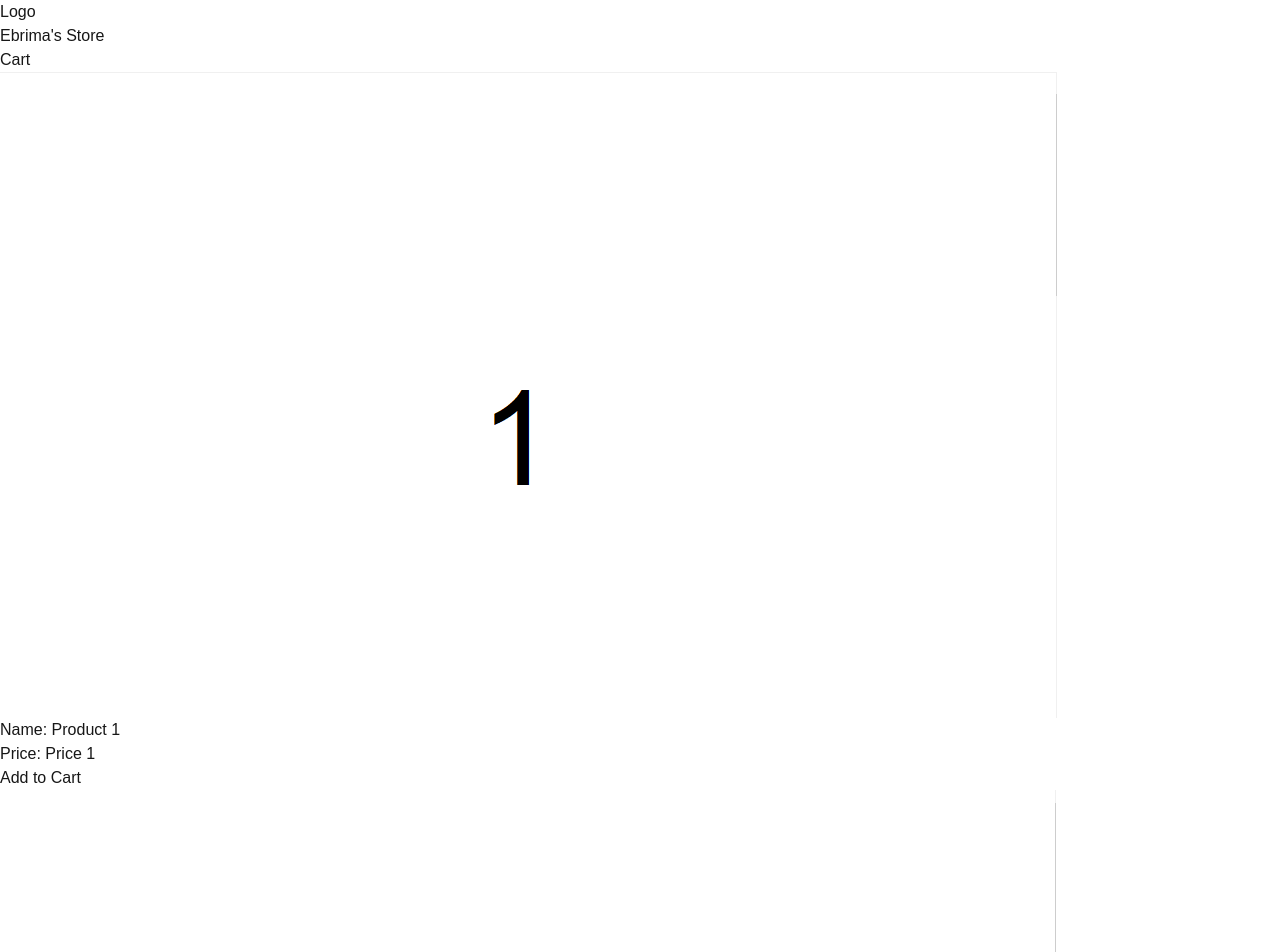
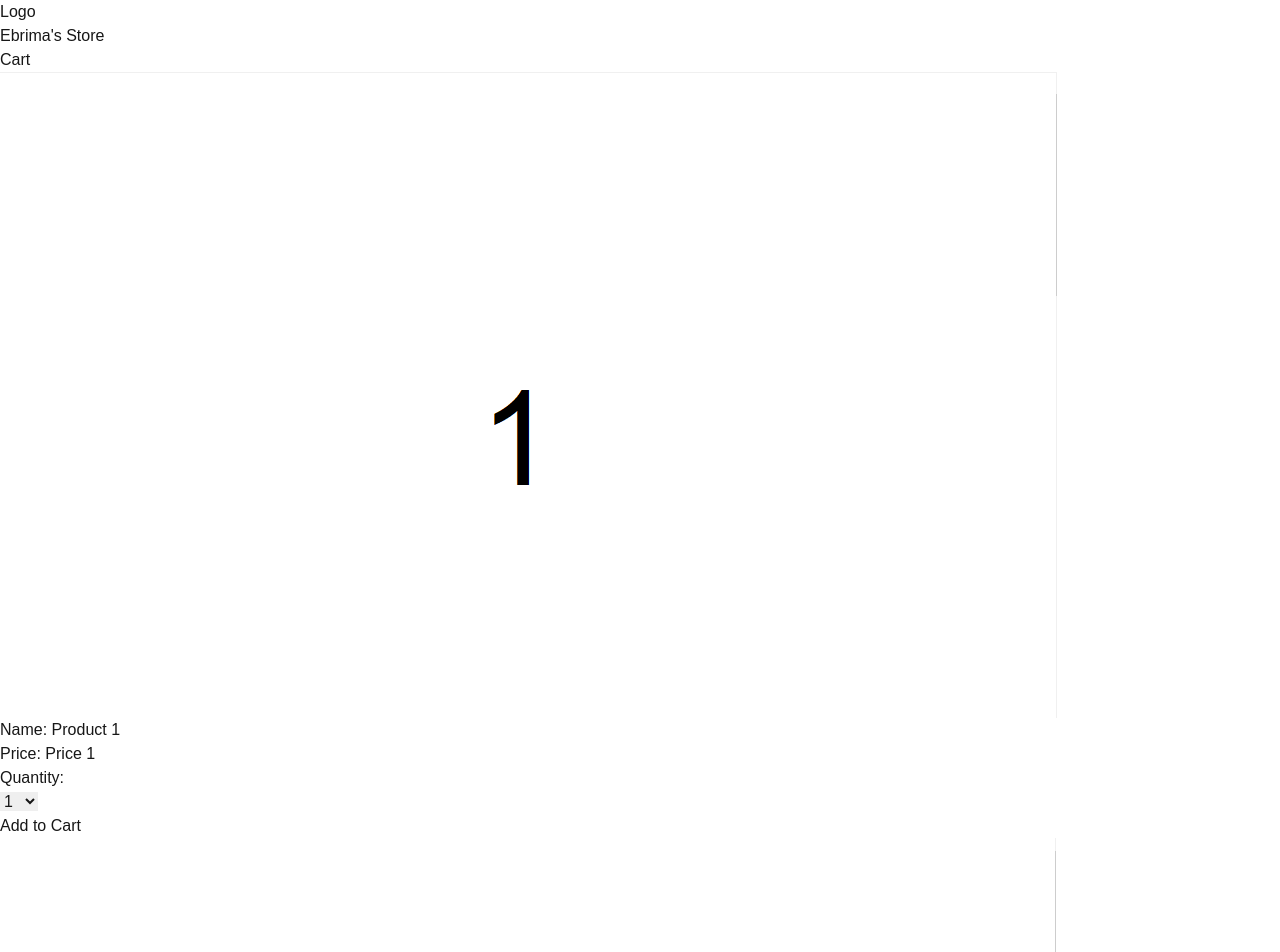
Before and after one commit to Ebrima-Mbye/limm-project, a Next.js app: page / in a window 1280 px wide. Shown: the top 952 px of the page. Built offline with nearby package versions, Linux system fonts and the light colour scheme.

Commit message:
Added and styled the quantity display... 10-12-24, 08:30, boys' new house.

```diff
--- a/src/app/components/Products.jsx
+++ b/src/app/components/Products.jsx
@@ -5,6 +5,10 @@ import products from "../data/products";
 import { addToCart } from "../data/cart";
 
 export default function Products() {
+  const quantityOptions = [];
+  for (let i = 0; i < 10; i++) {
+    quantityOptions.push(i + 1);
+  }
   function addProduct(i) {
     addToCart(i);
     notifyAdded(i);
@@ -35,6 +39,18 @@ export default function Products() {
             <p className="block ">Price: {product.price}</p>
           </div>
 
+          <div>
+            <p className="inline">Quantity: </p>
+            <select
+              className="p-0.5 font-bold text-orange-700 border-gray-500 border-2 rounded-md"
+              id="select"
+            >
+              {quantityOptions.map((optionValue) => (
+                <option className="">{optionValue}</option>
+              ))}
+            </select>
+          </div>
+
           <div className="mb-2 mt-4">
             <button
               id={product.id}
--- a/src/app/data/products.js
+++ b/src/app/data/products.js
@@ -1,13 +1,13 @@
-import photo1 from "../products-photos/1.png"
-import photo2 from "../products-photos/2.png"
-import photo3 from "../products-photos/3.png"
-import photo4 from "../products-photos/4.png"
-import photo5 from "../products-photos/5.png"
-import photo6 from "../products-photos/6.png"
-import photo7 from "../products-photos/7.png"
-import photo8 from "../products-photos/8.png"
-import photo9 from "../products-photos/9.png"
-import photo10 from "../products-photos/10.png"
+import photo1 from "../products-photos/1.png";
+import photo2 from "../products-photos/2.png";
+import photo3 from "../products-photos/3.png";
+import photo4 from "../products-photos/4.png";
+import photo5 from "../products-photos/5.png";
+import photo6 from "../products-photos/6.png";
+import photo7 from "../products-photos/7.png";
+import photo8 from "../products-photos/8.png";
+import photo9 from "../products-photos/9.png";
+import photo10 from "../products-photos/10.png";
 
 const products = [
   {
@@ -15,61 +15,71 @@ const products = [
     productName: "Product 1",
     price: "Price 1",
     src: photo1,
+    quantity: 1,
   },
   {
     id: "2",
     productName: "Product 2",
     price: "Price 2",
     src: photo2,
+    quantity: 1,
   },
   {
     id: "3",
     productName: "Product 3",
     price: "Price 3",
     src: photo3,
+    quantity: 1,
   },
   {
     id: "4",
     productName: "Product 4",
     price: "Price 4",
     src: photo4,
+    quantity: 1,
   },
   {
     id: "5",
     productName: "Product 5",
     price: "Price 5",
     src: photo5,
+    quantity: 1,
   },
   {
     id: "6",
     productName: "Product 6",
     price: "Price 6",
     src: photo6,
+    quantity: 1,
   },
   {
     id: "7",
     productName: "Product 7",
     price: "Price 7",
     src: photo7,
+    quantity: 1,
   },
   {
     id: "8",
     productName: "Product 8",
     price: "Price 8",
     src: photo8,
+    quantity: 1,
   },
   {
     id: "9",
     productName: "Product 9",
     price: "Price 9",
     src: photo9,
+    quantity: 1,
   },
   {
     id: "10",
     productName: "Product 10",
     price: "Price 10",
     src: photo10,
+    quantity: 1,
   },
-]
+];
 
 export default products;
```
Also changed, not shown: src/app/checkout/page.jsx (+14 -3 lines), src/app/components/ProductCard.jsx (added). Lines whose indentation alone changed are shown as unchanged.
